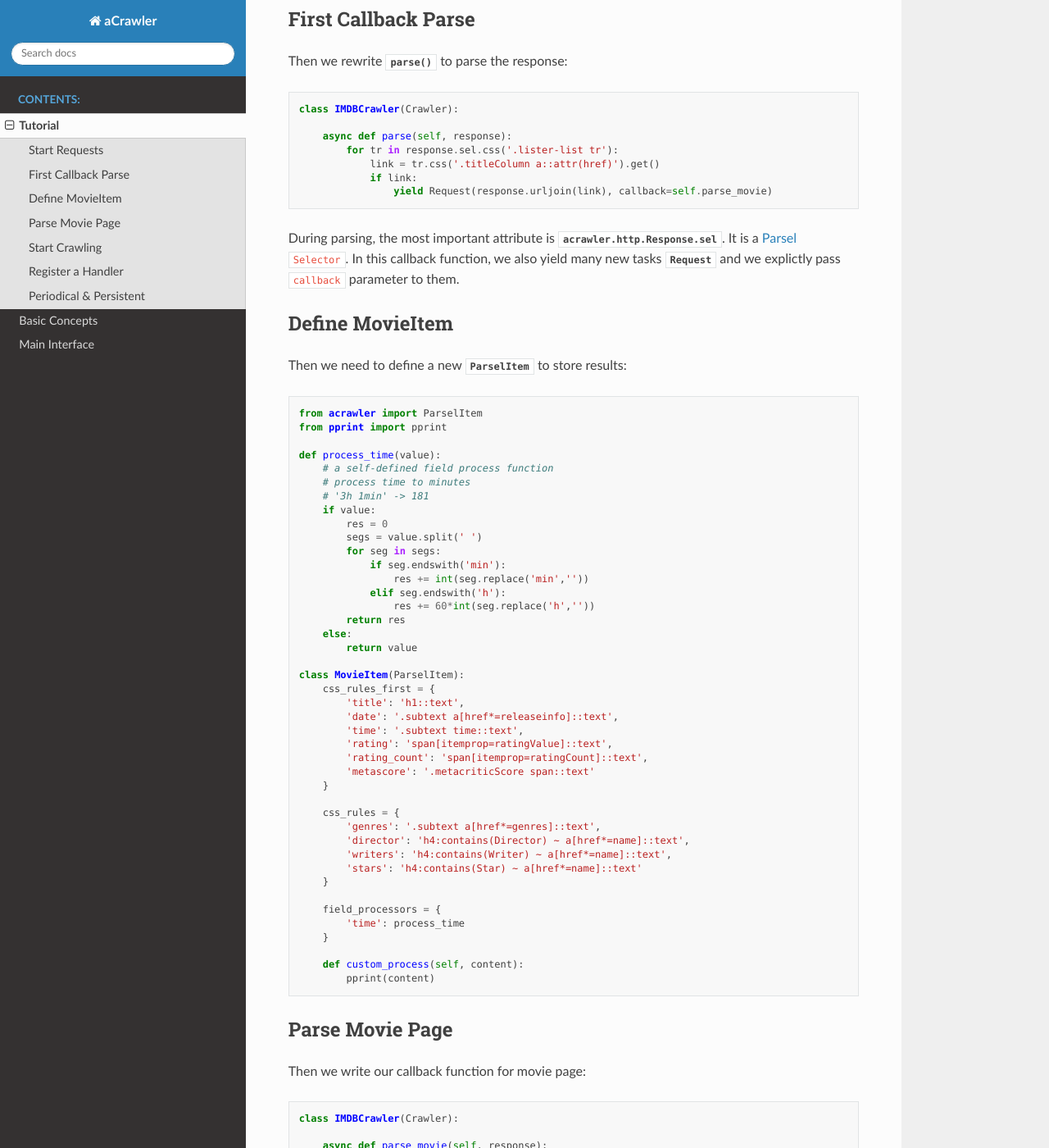
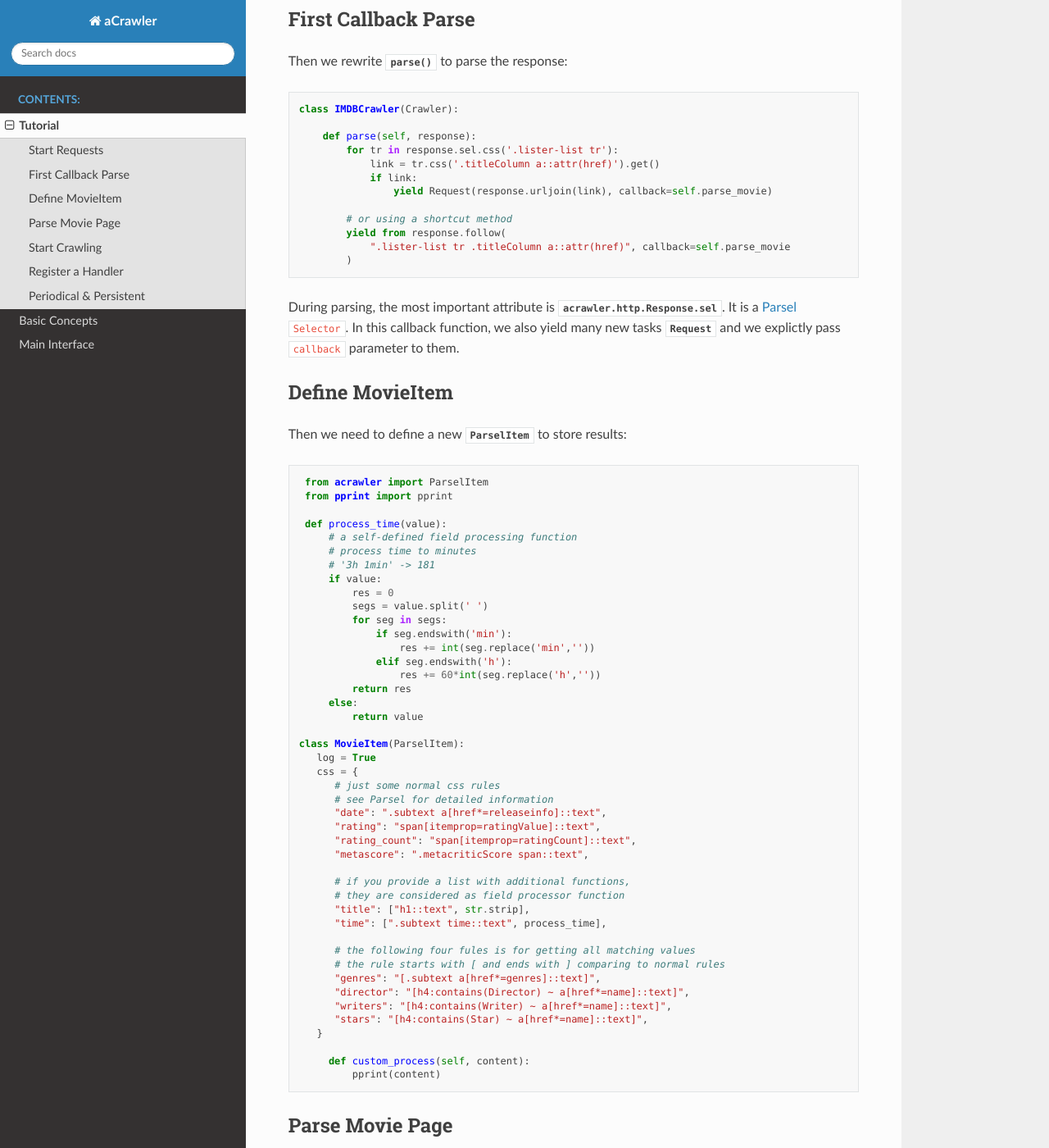
Before and after one commit to wind2sing/aCrawler, a Sphinx documentation site: the page built from docs/source/tutorial.rst, in a window 1280 px wide and 1400 px high, scrolled down 579 px. Shown: the whole window at 82% size. Built offline with Sphinx 7.4.7 and the Read the Docs theme 2.0.0, drawn with Linux system fonts in a browser that asks for light colours.

Commit message:
chore: update to 0.1.0

```diff
--- a/README.rst
+++ b/README.rst
@@ -65,15 +65,18 @@
       log = True
       css = {
          # just some normal css rules
+         # see Parsel for detailed information
          "date": ".subtext a[href*=releaseinfo]::text",
          "time": ".subtext time::text",
          "rating": "span[itemprop=ratingValue]::text",
          "rating_count": "span[itemprop=ratingCount]::text",
          "metascore": ".metacriticScore span::text",
+
          # if you provide a list with additional functions,
          # they are considered as field processor function
          "title": ["h1::text", str.strip],
-         # the following four fules is get all matching values
+
+         # the following four fules is for getting all matching values
          # the rule starts with [ and ends with ] comparing to normal rules
          "genres": "[.subtext a[href*=genres]::text]",
          "director": "[h4:contains(Director) ~ a[href*=name]::text]",
--- a/docs/index.rst
+++ b/docs/index.rst
@@ -27,9 +27,10 @@
 
 * Write your crawler in one Python script with asyncio
 * Schedule task with priority, fingerprint, exetime, recrawl...
-* Middleware: add handlers before or after tasks
+* Middleware: add handlers before or after task's execution
 * Simple shortcuts to speed up scripting
 * Parse html conveniently with `Parsel <https://parsel.readthedocs.io/en/latest/>`_
+* Parse with rules and chained processors
 * Support JavaScript/browser-automation with `pyppeteer <https://github.com/miyakogi/pyppeteer>`_
 * Stop and Resume: crawl periodically and persistently
 * Distributed work support with Redis
@@ -47,6 +48,7 @@
    $ pipenv install uvloop      #(only Linux/macOS, for faster asyncio event loop)
    $ pipenv install aioredis    #(if you need Redis support)
    $ pipenv install motor       #(if you need MongoDB support)
+   $ pipenv install aiofiles    #(if you need FileRequest)
 
 
 
--- a/docs/source/tutorial.rst
+++ b/docs/source/tutorial.rst
@@ -29,11 +29,16 @@
 
     class IMDBCrawler(Crawler):
 
-        async def parse(self, response):
+        def parse(self, response):
             for tr in response.sel.css('.lister-list tr'):
                 link = tr.css('.titleColumn a::attr(href)').get()
                 if link:
                     yield Request(response.urljoin(link), callback=self.parse_movie)
+
+            # or using a shortcut method
+            yield from response.follow(
+                ".lister-list tr .titleColumn a::attr(href)", callback=self.parse_movie
+            )
 
 During parsing, the most important attribute is :attr:`acrawler.http.Response.sel`. It is a `Parsel <https://parsel.readthedocs.io/en/latest/>`_ ``Selector``. In this callback function, we also yield many new tasks :class:`~acrawler.http.Request` and we explictly pass ``callback`` parameter to them.
 
@@ -46,7 +51,7 @@
     from pprint import pprint
 
     def process_time(value):
-        # a self-defined field process function
+        # a self-defined field processing function
         # process time to minutes
         # '3h 1min' -> 181
         if value:
@@ -61,26 +66,28 @@
         else:
             return value
 
-    class MovieItem(ParselItem):
-        css_rules_first = {
-            'title': 'h1::text',
-            'date': '.subtext a[href*=releaseinfo]::text',
-            'time': '.subtext time::text',
-            'rating': 'span[itemprop=ratingValue]::text',
-            'rating_count': 'span[itemprop=ratingCount]::text',
-            'metascore': '.metacriticScore span::text'
-        }
+   class MovieItem(ParselItem):
+      log = True
+      css = {
+         # just some normal css rules
+         # see Parsel for detailed information
+         "date": ".subtext a[href*=releaseinfo]::text",
+         "rating": "span[itemprop=ratingValue]::text",
+         "rating_count": "span[itemprop=ratingCount]::text",
+         "metascore": ".metacriticScore span::text",
 
-        css_rules = {
-            'genres': '.subtext a[href*=genres]::text',
-            'director': 'h4:contains(Director) ~ a[href*=name]::text',
-            'writers': 'h4:contains(Writer) ~ a[href*=name]::text',
-            'stars': 'h4:contains(Star) ~ a[href*=name]::text'
-        }
+         # if you provide a list with additional functions,
+         # they are considered as field processor function
+         "title": ["h1::text", str.strip],
+         "time": [".subtext time::text", process_time],
 
-        field_processors = {
-            'time': process_time
-        }
+         # the following four fules is for getting all matching values
+         # the rule starts with [ and ends with ] comparing to normal rules
+         "genres": "[.subtext a[href*=genres]::text]",
+         "director": "[h4:contains(Director) ~ a[href*=name]::text]",
+         "writers": "[h4:contains(Writer) ~ a[href*=name]::text]",
+         "stars": "[h4:contains(Star) ~ a[href*=name]::text]",
+      }
 
         def custom_process(self, content):
             pprint(content)
--- a/setup.py
+++ b/setup.py
@@ -6,7 +6,7 @@
 URL = "https://github.com/wooddance/aCrawler"
 EMAIL = "zireael.me@gmail.com"
 AUTHOR = "wooddance"
-VERSION = "0.0.9"
+VERSION = "0.1.0"
 
 
 setup(
```
Also changed, not shown: 1 other file.
